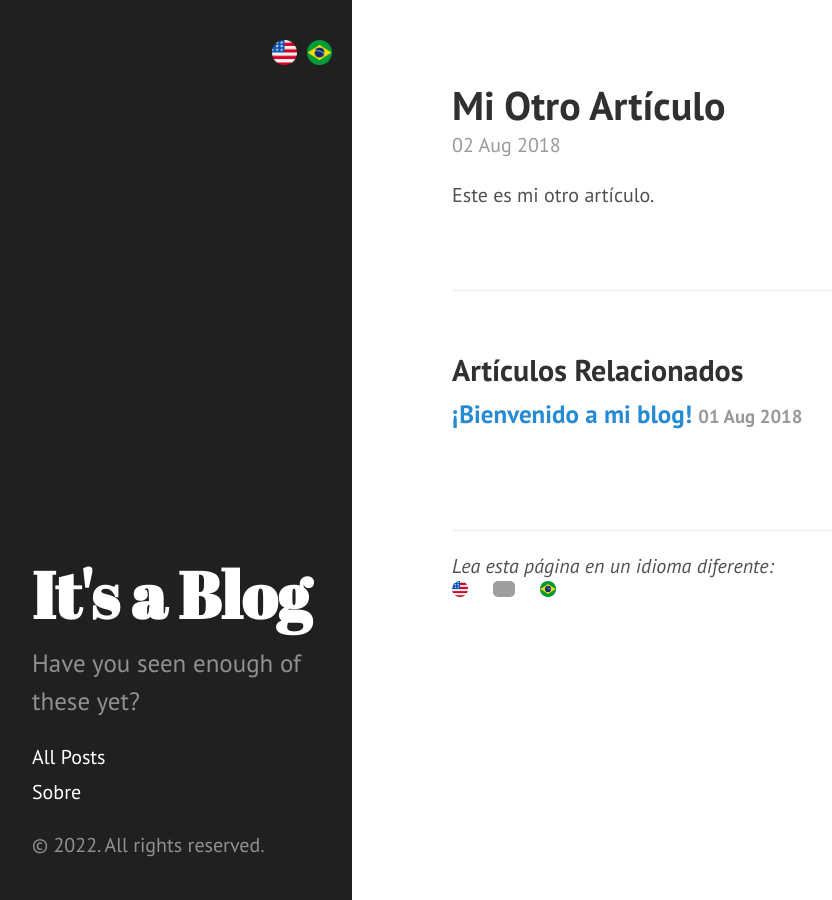
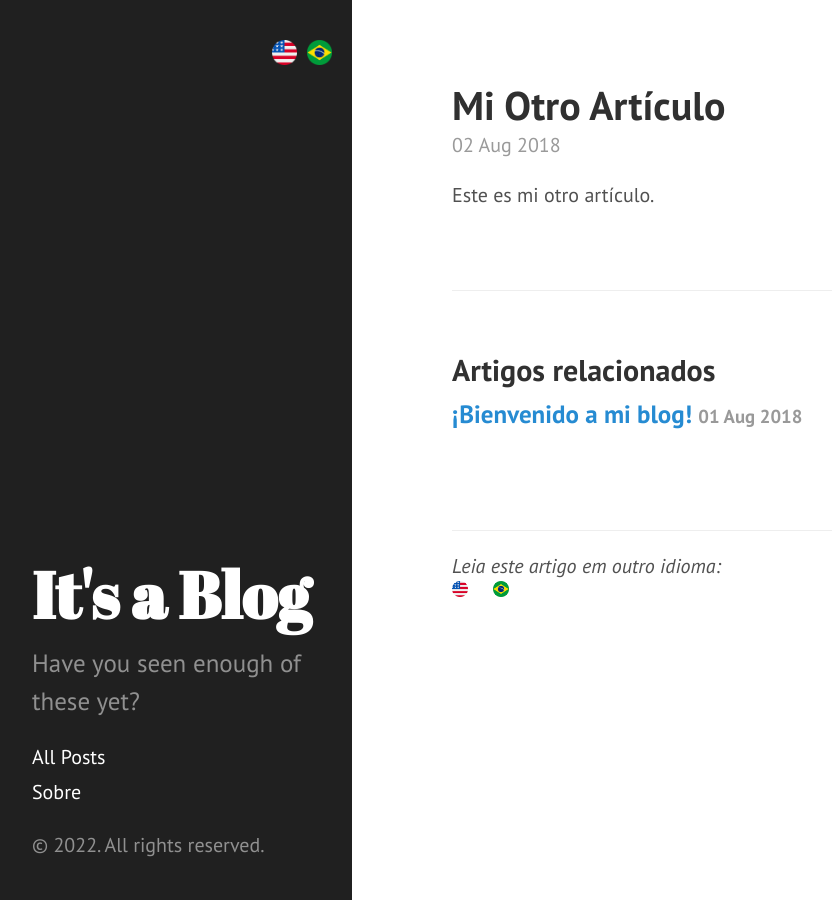
Before and after one commit to suuuzi/suuuzi.github.io, a Jekyll site: the page built from pt-br/_posts/2018-08-02-my-other-article.md, in a window 1280 px wide. Shown: the whole page, without its empty margins (8-840 px from the left). Built offline with Jekyll 4.4.1, drawn with Linux system fonts in a browser that asks for light colours; grey boxes are pictures that could not be loaded.

Commit message:
removing old folder & fixing translations to pt

```diff
--- a/_data/translations.yml
+++ b/_data/translations.yml
@@ -1,12 +1,12 @@
 selectLang:
-  en: "Select Your Language"
-  pt-br: "Seleccionar El Idioma"
+  en: "Select a language"
+  pt-br: "Selecionar um idioma"
 relatedPosts:
   en: "Related Posts"
-  pt-br: "Artículos Relacionados"
+  pt-br: "Artigos relacionados"
 differentLanguage:
   en: "Read this page in a different language"
-  pt-br: "Lea esta página en un idioma diferente"
+  pt-br: "Leia este artigo em outro idioma"
 viewIn:
   en: "View in"
-  pt-br: "Ver en"
+  pt-br: "Ver em"
```
Also changed, not shown: pt/_posts/2018-08-01-bienvenido-a-mi-blog.md (deleted, +0 -8 lines), pt/_posts/2018-08-02-my-other-article.md (deleted, +0 -8 lines), pt/about.md (deleted, +0 -10 lines), pt/index.md (deleted, +0 -5 lines).
